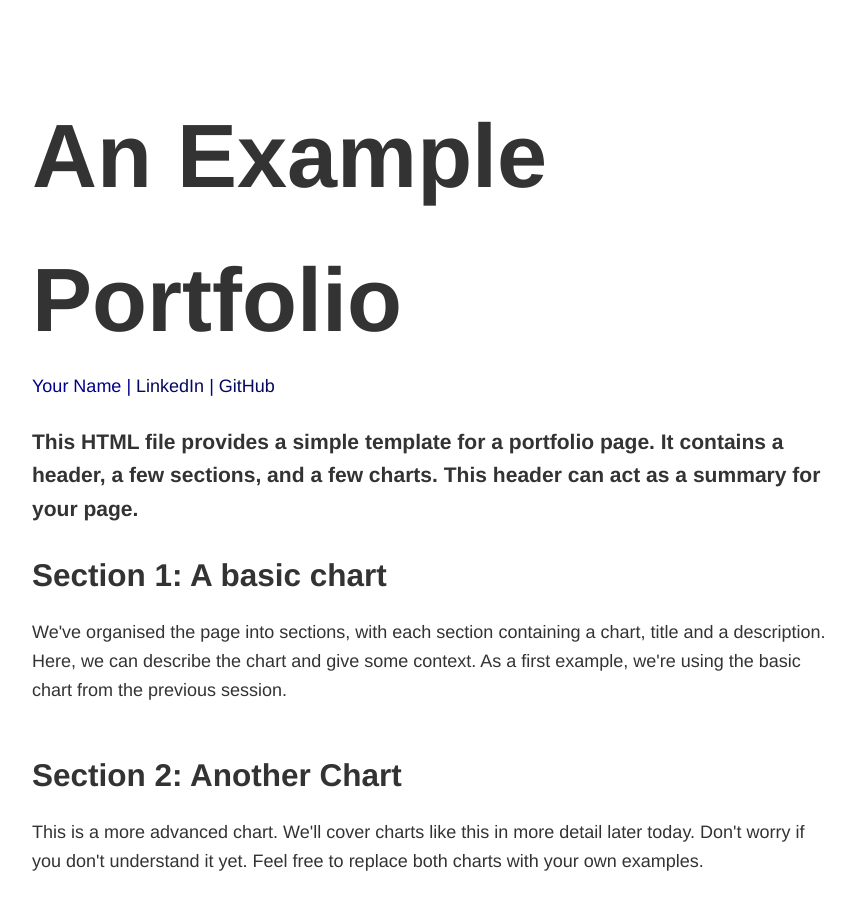
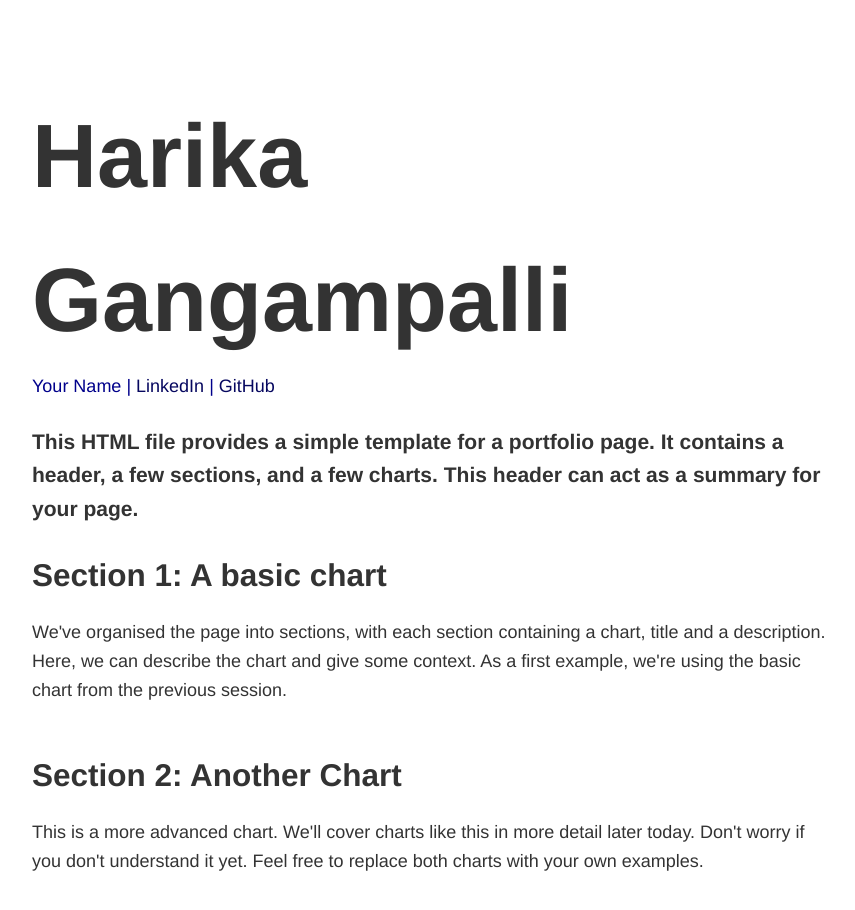
Before and after one commit to Harika87/Harika87.github.io, a plain HTML site: page index.html in a window 1280 px wide. Shown: the whole page, without its empty margins (208-1063 px from the left). Drawn offline with Linux system fonts and the light colour scheme; a script that the page names is missing.

Commit message:
Update index.html

```diff
--- a/index.html
+++ b/index.html
@@ -40,7 +40,7 @@
 <body> <!-- The body tag contains the elements that visitors to our page will see. -->
     <h1 style="margin-bottom: 0px;"> <!-- we can also style elements directly in the HTML by setting the style= atrribute of a tag. -->
         <!-- This is a header, it is the largest text on the page -->
-        An Example Portfolio
+        Harika Gangampalli
     </h1>
     <p style="margin-top: 0px; color: darkblue">
         <!-- we're setting the margin to 0px so the header and authour name are close together -->
```
